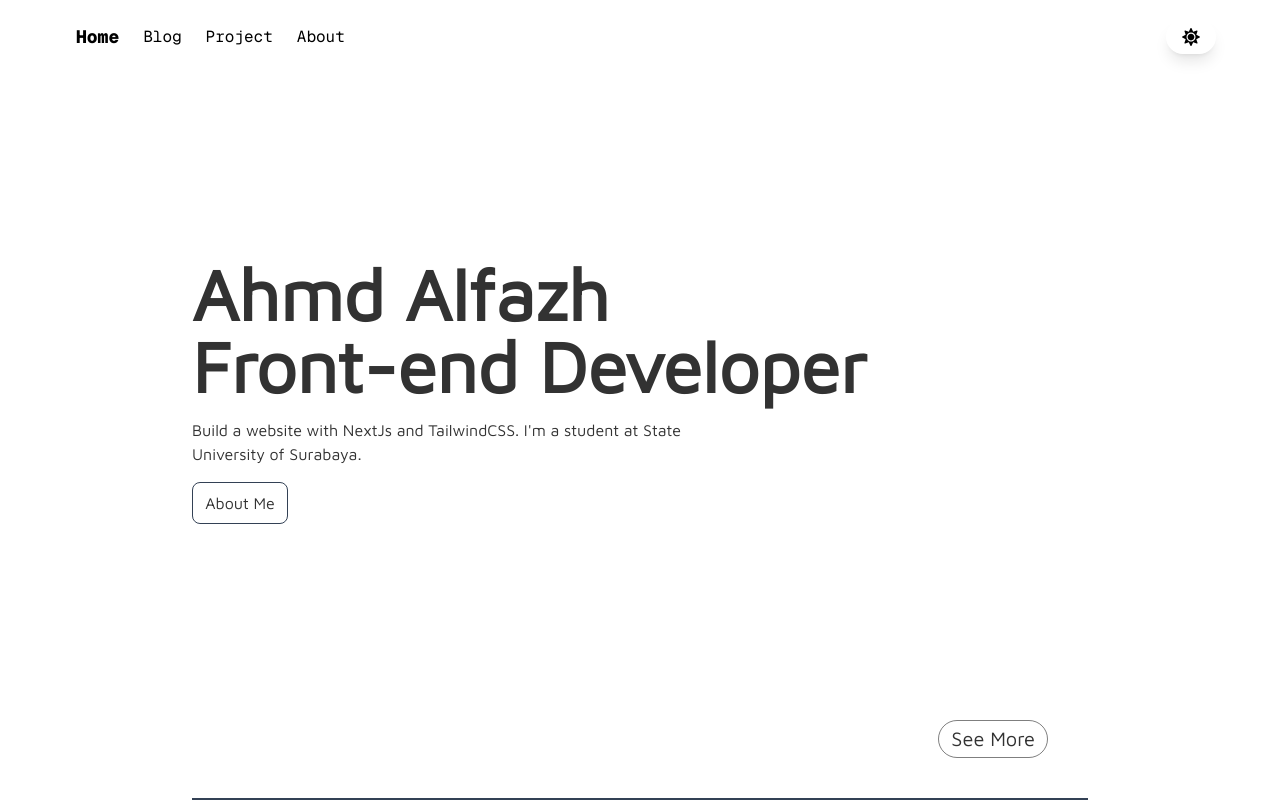
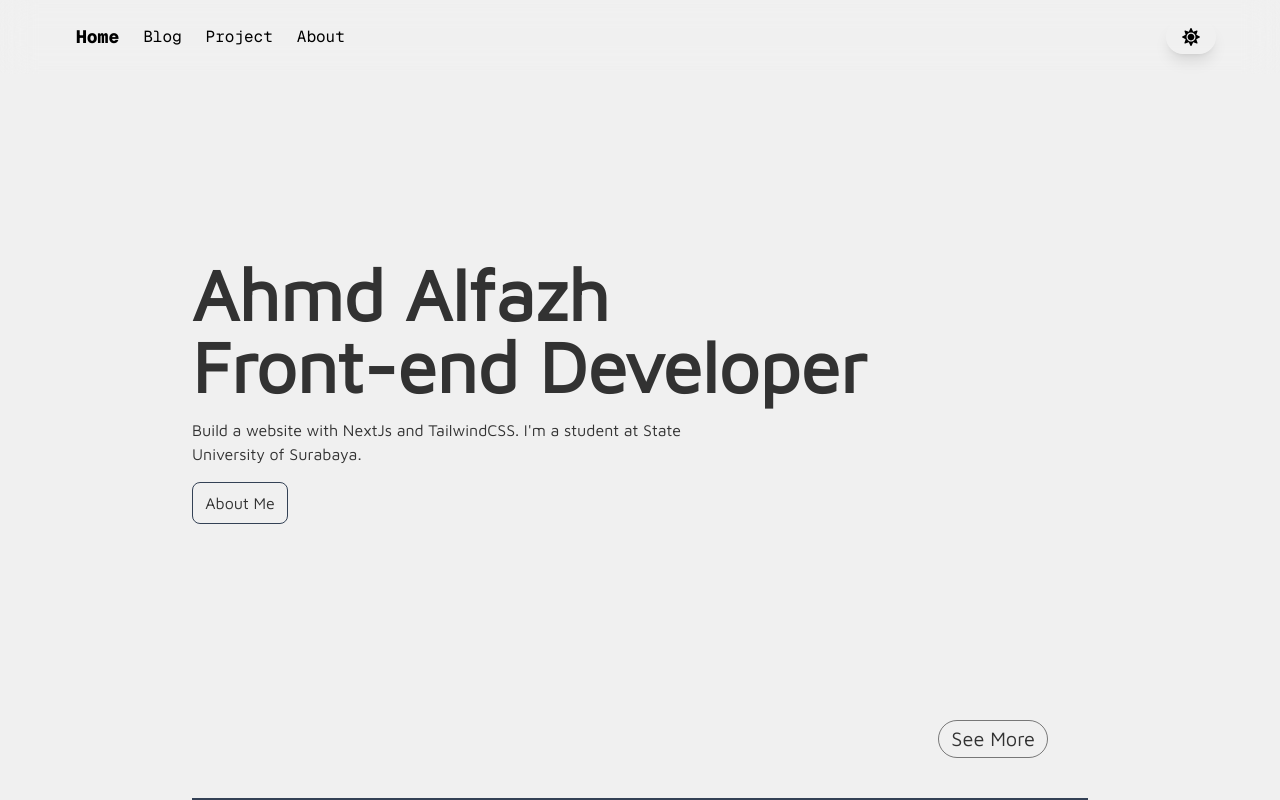
Before and after one commit to alfazh123/Alfazh, a Next.js app: page / in a window 1280 px wide. Shown: the top 800 px of the page. Built offline with nearby package versions, Linux system fonts and the light colour scheme.

Commit message:
fix: some ui color background

```diff
--- a/app/globals.css
+++ b/app/globals.css
@@ -4,8 +4,8 @@
 
 :root {
     --foreground-rgb: 50, 50, 50;
-  --background-start-rgb: 255, 255, 255;
-  --background-end-rgb: 255, 255, 255;
+    --background-start-rgb: 240, 240, 240;
+    --background-end-rgb: 240, 240, 240;
     --sh-class: #2d5e9d;
     --sh-identifier: #354150;
     --sh-sign: #8996a3;
@@ -30,8 +30,8 @@
 @media (prefers-color-scheme: dark) {
     :root {
         --foreground-rgb: 50, 50, 50;
-    --background-start-rgb: 255, 255, 255;
-    --background-end-rgb: 255, 255, 255;
+        --background-start-rgb: 240, 240, 240;
+        --background-end-rgb: 240, 240, 240;
         --sh-class: #2d5e9d;
         --sh-identifier: #354150;
         --sh-sign: #8996a3;
@@ -63,7 +63,6 @@
         -ms-overflow-style: none;
         scrollbar-width: none;
     }
-
 }
 
 /* rgb(42, 2, 65) */
@@ -73,9 +72,12 @@
 
 body {
     color: rgb(var(--foreground-rgb));
-  background: linear-gradient(to bottom,
+    background: linear-gradient(
+            to bottom,
             transparent,
-      rgb(var(--background-end-rgb))) rgb(var(--background-start-rgb));
+            rgb(var(--background-end-rgb))
+        )
+        rgb(var(--background-start-rgb));
 }
 
 .prose .anchor {
@@ -87,7 +89,6 @@ body {
     max-width: 700px;
     cursor: pointer;
 }
-
 
 .anchor:hover {
     @apply visible;
@@ -107,10 +108,10 @@ body {
 
 .prose .anchor:after {
     @apply text-black dark:text-white text-center justify-center font-light;
-  content: '#';
+    content: "#";
 }
 
-.prose *:hover>.anchor {
+.prose *:hover > .anchor {
     @apply visible;
 }
 
@@ -144,11 +145,11 @@ pre {
 }
 
 .prose p {
-  @apply my-4 text-slate800 dark:text-slate200;
+    @apply md:text-lg text-base my-4 text-slate800 dark:text-slate200;
 }
 
 .prose h1 {
-  @apply text-6xl font-bold tracking-tight mt-6 mb-2;
+    @apply text-3xl font-bold tracking-tight mt-6 mb-2;
 }
 
 .prose h2 {
@@ -174,3 +175,11 @@ pre {
 .prose ol {
     @apply list-decimal pl-6;
 }
+
+.prose li {
+    @apply my-2;
+}
+
+img {
+    @apply mx-auto w-96;
+}
--- a/app/layout.tsx
+++ b/app/layout.tsx
@@ -2,7 +2,7 @@ import type { Metadata } from "next";
 import { Viewport } from "next";
 import { Analytics } from "@vercel/analytics/react";
 
-import { Maven_Pro} from "next/font/google";
+import { Maven_Pro } from "next/font/google";
 import "./globals.css";
 import { ThemeProvider } from "./components/theme-provider";
 
@@ -10,7 +10,6 @@ import Navbar from "@/app/components/navbar";
 import Footer from "@/app/components/footer";
 
 const mavenPro = Maven_Pro({ subsets: ["latin"], weight: ["400"] });
-
 
 export const viewport: Viewport = {
     width: "device-width",
```
Lines whose indentation alone changed are shown as unchanged.
